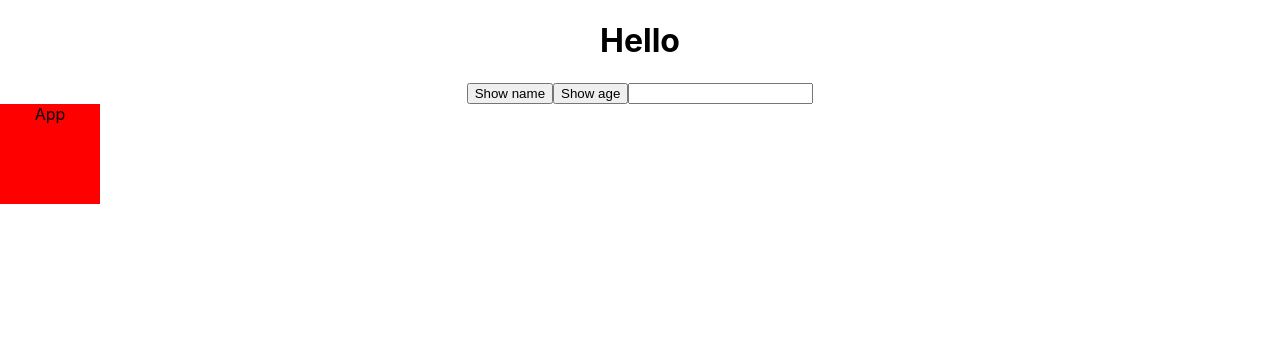
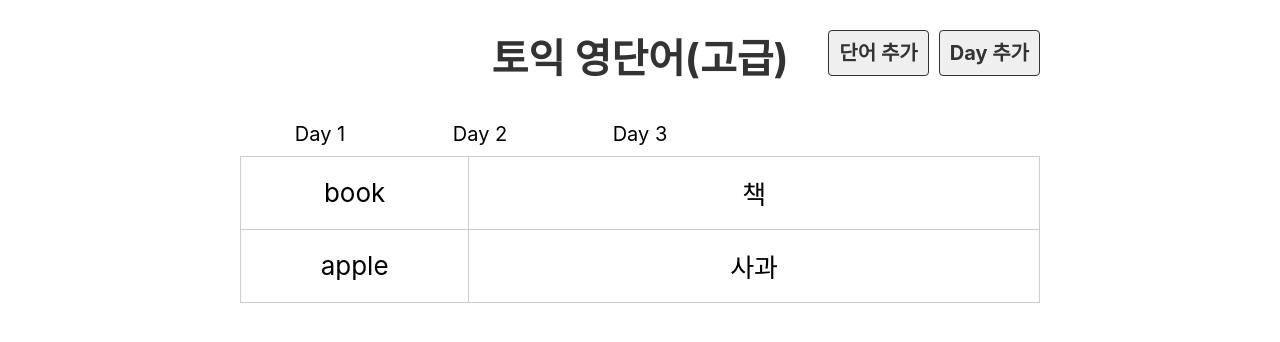
Before and after one commit to econuri/voca, a React (Create React App) app: page / in a window 1280 px wide. Shown: the top 342 px of the page. Built offline with nearby package versions, Linux system fonts and the light colour scheme.

Commit message:
Second commit

```diff
--- a/src/App.js
+++ b/src/App.js
@@ -1,13 +1,15 @@
 import './App.css';
-import Hello from './component/Hello';
-import styles from "./App.module.css";
+import Header from './component/Header';
+import DayList from './component/DayList';
+import Day from './component/Day';
 
 function App() {
 
   return (
     <div className="App">
-      <Hello />
-      <div className={styles.box} >App</div>
+      <Header />
+      <DayList />
+      <Day />
     </div>
   );
 }
--- /dev/null
+++ b/src/component/Day.js
@@ -0,0 +1,20 @@
+import dummy from "../db/data.json";
+
+export default function Day() {
+    const day = 1;
+    const wordList = dummy.words.filter(word => word.day === day);
+    console.log(wordList);
+
+    return <>
+        <table>
+            <tbody>
+                {wordList.map(word => (
+                    <tr key={word.id}>
+                        <td>{word.eng}</td>
+                        <td>{word.kor}</td>
+                    </tr>
+                ))}
+            </tbody>
+        </table>
+    </>
+}
--- /dev/null
+++ b/src/component/DayList.js
@@ -0,0 +1,10 @@
+import dummy from "../db/data.json";
+
+export default function DayList() {
+
+    return <ul className="list_day">
+        {dummy.days.map(day => (
+            <li key={day.id}>Day {day.day}</li>
+        ))}
+    </ul>
+}
--- /dev/null
+++ b/src/component/Header.js
@@ -0,0 +1,17 @@
+export default function Header() {
+    return (
+        <div className="header">
+            <h1>
+                <a href="/">토익 영단어(고급)</a>
+            </h1>
+            <div className="menu">
+                <a href="#x" className="link">
+                    단어 추가
+                </a>
+                <a href="#x" className="link">
+                    Day 추가
+                </a>
+            </div>
+        </div>
+    );
+}
--- a/src/component/Hello.js
+++ b/src/component/Hello.js
@@ -1,30 +1,20 @@
+import { useState } from "react";
+import UserName from "./UserName";
 
-const Hello = () => {
-    function showName() {
-        console.log("Mike");
-    }
-    function showAge(age) {
-        console.log(age);
-    }
-    function showText(txt) {
-        console.log(txt);
+const Hello = ({age}) => {
+    const [name, setName] = useState('Mike');
+    const msg = age > 19 ? "성인 입니다." : "미성년자 입니다.";
+
+    function changeName() {
+        const newName = name === "Mike" ? "Jane" : "Mike";
+        setName(newName);
     }
 
     return (
         <>
-            <h1>Hello</h1>
-            <button onClick={showName}>Show name</button>
-            <button
-                onClick={() => {
-                    showAge(30);
-                }}
-            >
-                Show age
-            </button>
-            <input type="text" onChange={(e)=>{
-                const txt = e.target.value;
-                showText(txt);
-            }} />
+            <h2 id="name">{name}({age}) : {msg}</h2>
+            <UserName name={name} />
+            <button onClick={changeName}>Change</button>
         </>
         );
 };
--- /dev/null
+++ b/src/component/UserName.js
@@ -0,0 +1,3 @@
+export default function UserName({name}){
+    return <p>Hello, {name}</p>;
+}
--- /dev/null
+++ b/src/db/data.json
@@ -0,0 +1,51 @@
+{
+    "days" : [
+        {"id": 1, "day": 1},
+        {"id": 2, "day": 2},
+        {"id": 3, "day": 3}
+    ],
+    "words" : [
+        {
+            "id": 1,
+            "day": 1,
+            "eng": "book",
+            "kor": "책",
+            "isDone": false
+        },
+        {
+            "id": 2,
+            "day": 1,
+            "eng": "apple",
+            "kor": "사과",
+            "isDone": false
+        },
+        {
+            "id": 3,
+            "day": 2,
+            "eng": "car",
+            "kor": "자동차",
+            "isDone": false
+        },
+        {
+            "id": 4,
+            "day": 2,
+            "eng": "pen",
+            "kor": "펜",
+            "isDone": false
+        },
+        {
+            "id": 5,
+            "day": 3,
+            "eng": "school",
+            "kor": "학교",
+            "isDone": false
+        },
+        {
+            "id": 6,
+            "day": 3,
+            "eng": "pencil",
+            "kor": "연필",
+            "isDone": false
+        }
+    ]
+}
--- a/src/index.css
+++ b/src/index.css
@@ -1,13 +1,132 @@
 body {
   margin: 0;
-  font-family: -apple-system, BlinkMacSystemFont, 'Segoe UI', 'Roboto', 'Oxygen',
-    'Ubuntu', 'Cantarell', 'Fira Sans', 'Droid Sans', 'Helvetica Neue',
+  font-family: -apple-system, BlinkMacSystemFont, "Segoe UI", "Roboto", "Oxygen",
+    "Ubuntu", "Cantarell", "Fira Sans", "Droid Sans", "Helvetica Neue",
     sans-serif;
   -webkit-font-smoothing: antialiased;
   -moz-osx-font-smoothing: grayscale;
+  font-size: 20px;
+}
+
+ol,
+ul {
+  margin: 0;
+  padding: 0;
+  list-style: none;
 }
 
 code {
-  font-family: source-code-pro, Menlo, Monaco, Consolas, 'Courier New',
+  font-family: source-code-pro, Menlo, Monaco, Consolas, "Courier New",
     monospace;
 }
+
+a {
+  text-decoration: none;
+  color: #333;
+}
+
+.App {
+  width: 800px;
+  margin: 0 auto;
+}
+
+.header {
+  position: relative;
+}
+
+.header .menu {
+  position: absolute;
+  top: 10px;
+  right: 0;
+}
+
+.header .link {
+  border: 1px solid #333;
+  padding: 10px;
+  margin-left: 10px;
+  background-color: #efefef;
+  font-weight: bold;
+  border-radius: 4px;
+}
+
+.list_day {
+  display: flex;
+  flex-wrap: wrap;
+}
+
+.list_day li {
+  flex: 20% 0 0;
+  box-sizing: border-box;
+  padding: 10px;
+}
+
+.list_day a {
+  display: block;
+  padding: 20px 0;
+  font-weight: bold;
+  color: #fff;
+  text-align: center;
+  border-radius: 10px;
+  background-color: dodgerblue;
+}
+
+table {
+  border-collapse: collapse;
+  width: 100%;
+}
+table td {
+  width: 25%;
+  height: 70px;
+  border: 1px solid #ccc;
+  text-align: center;
+  font-size: 26px;
+}
+
+table td:first-child {
+  width: 10%;
+}
+
+.off td {
+  background: #eee;
+  color: #ccc;
+}
+
+.btn_del {
+  margin-left: 10px;
+  color: #fff;
+  background-color: firebrick;
+}
+
+button {
+  padding: 10px;
+  font-weight: bold;
+  font-size: 18px;
+  cursor: pointer;
+  border: 0 none;
+  border-radius: 6px;
+  padding: 10px 20px;
+  color: #fff;
+  background-color: dodgerblue;
+}
+
+.input_area {
+  margin-bottom: 10px;
+}
+
+.input_area label {
+  display: block;
+  margin-bottom: 10px;
+}
+
+.input_area input {
+  width: 400px;
+  height: 40px;
+  font-size: 20px;
+  padding: 0 10px;
+}
+
+.input_area select {
+  width: 400px;
+  height: 40px;
+  font-size: 20px;
+}
```
